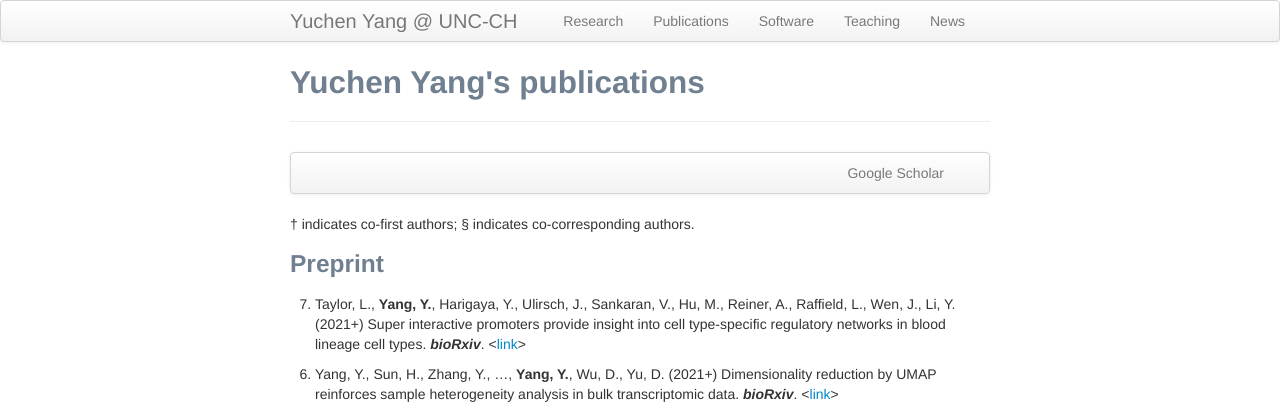
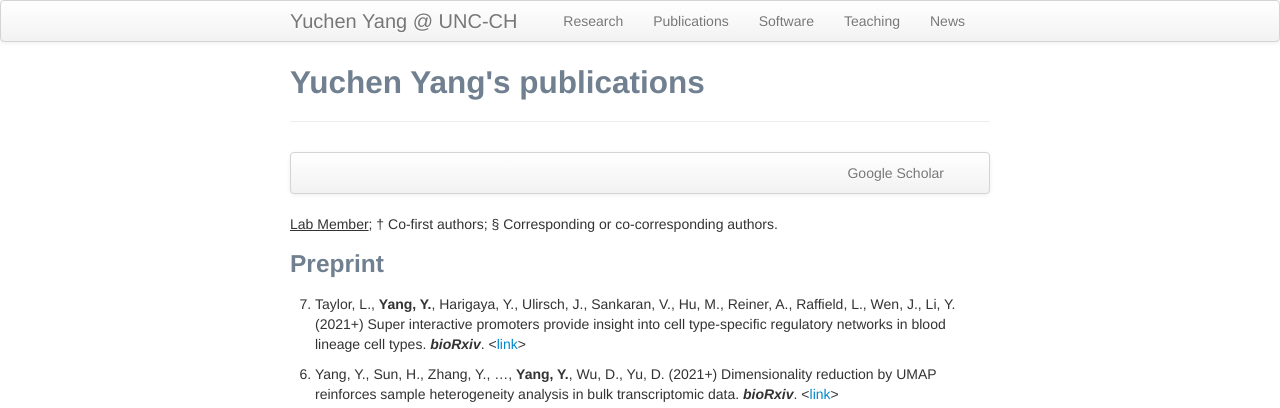
Before and after one commit to yycunc/yycunc.github.io, a Jekyll site: the page built from pages/pubs.md, in a window 1280 px wide and 900 px high. Shown: the top 408 px of the window. Built offline with Jekyll 4.4.1, drawn with Linux system fonts in a browser that asks for light colours.

Commit message:
Update pubs.md

```diff
--- a/pages/pubs.md
+++ b/pages/pubs.md
@@ -11,7 +11,7 @@ title: Yuchen Yang's publications
   </div>
 </div>
 
-&dagger; indicates co-first authors; &sect; indicates co-corresponding authors.
+<u>Lab Member</u>; &dagger; Co-first authors; &sect; Corresponding or co-corresponding authors.
 
 ### Preprint
 <ol start="7"> <li> Taylor, L., <b>Yang, Y.</b>, Harigaya, Y., Ulirsch, J., Sankaran, V., Hu, M., Reiner, A., Raffield, L., Wen, J., Li, Y. (2021+) Super interactive promoters provide insight into cell type-specific regulatory networks in blood lineage cell types. <i><b>bioRxiv</b></i>. <<a href="https://doi.org/10.1101/2021.03.15.435494">link</a>></li></ol>
```
